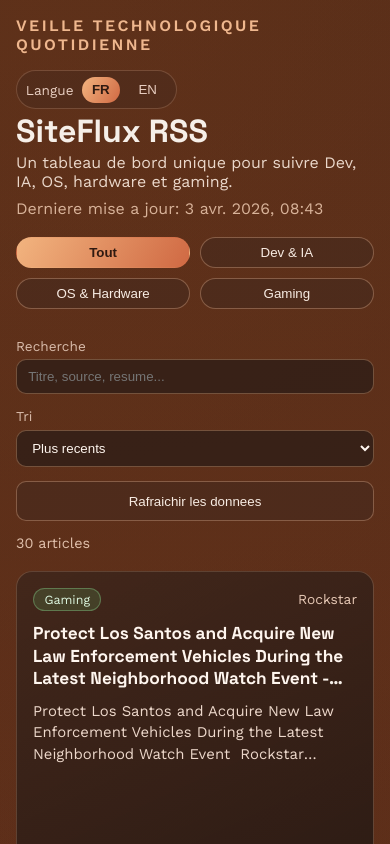
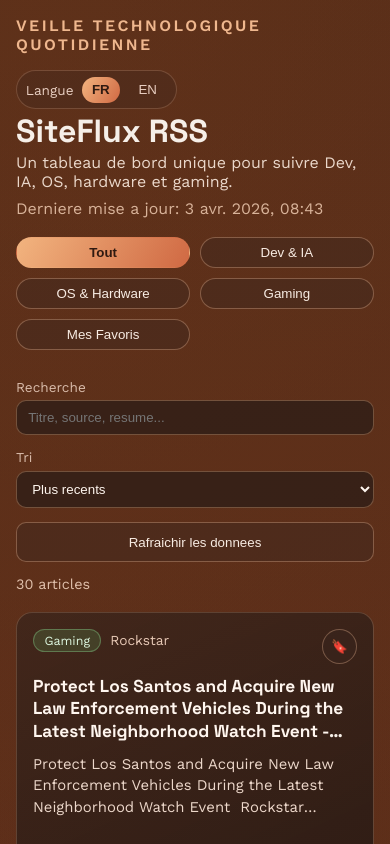
Before and after one commit to LewisProg971/WebRssFlux, an Angular app: page / in a window 390 px wide. Shown: the top 844 px of the page. Built offline with nearby package versions, Linux system fonts and the light colour scheme.

Commit message:
feat: read leater

```diff
--- a/src/app/app.html
+++ b/src/app/app.html
@@ -24,6 +24,7 @@
     <button [class.active]="selectedPillar() === 'dev-ia'" (click)="setPillar('dev-ia')">{{ ui().categories['dev-ia'] }}</button>
     <button [class.active]="selectedPillar() === 'os-hardware'" (click)="setPillar('os-hardware')">{{ ui().categories['os-hardware'] }}</button>
     <button [class.active]="selectedPillar() === 'gaming'" (click)="setPillar('gaming')">{{ ui().categories.gaming }}</button>
+    <button [class.active]="selectedPillar() === 'favorites'" (click)="setPillar('favorites')">{{ ui().favoritesLabel }}</button>
   </section>
 
   <section class="controls" [attr.aria-label]="ui().searchLabel + ' ' + ui().sortLabel">
@@ -62,12 +63,13 @@
   } @else if (error()) {
     <p class="state error">{{ error() }}</p>
   } @else if (displayedItems().length === 0) {
-    <p class="state">{{ ui().noArticles }}</p>
+    <p class="state">{{ selectedPillar() === 'favorites' ? ui().noFavorites : ui().noArticles }}</p>
   } @else {
     <section class="grid" aria-label="Articles RSS">
       @for (item of displayedItems(); track item.link) {
         <article class="card">
           <div class="card-top">
+            <div class="card-info">
               <span
                 class="pill"
                 [class.dev-ia]="item.pillar === 'dev-ia'"
@@ -77,6 +79,17 @@
                 {{ item.pillarLabel }}
               </span>
               <span class="source">{{ item.source }}</span>
+            </div>
+
+            <button
+              class="bookmark"
+              type="button"
+              (click)="toggleFavorite(item)"
+              [class.active]="isFavorite(item)"
+              [attr.aria-label]="isFavorite(item) ? ui().bookmarkRemove : ui().bookmarkAdd"
+            >
+              🔖
+            </button>
           </div>
 
           <h2>
--- a/src/app/app.scss
+++ b/src/app/app.scss
@@ -201,8 +201,16 @@
 
 .card-top {
 	display: flex;
+	align-items: flex-start;
+	justify-content: space-between;
+	gap: 1rem;
+}
+
+.card-info {
+	display: flex;
 	align-items: center;
-	justify-content: space-between;
+	flex-wrap: wrap;
+	align-items: center;
 	gap: 1rem;
 }
 
@@ -235,6 +243,32 @@
 .source {
 	color: #e6c8b5;
 	font-size: 0.86rem;
+}
+
+.bookmark {
+	border: 1px solid rgb(242 188 152 / 34%);
+	background: rgb(59 40 31 / 42%);
+	color: #f8ece3;
+	border-radius: 999px;
+	min-width: 2.2rem;
+	min-height: 2.2rem;
+	display: inline-flex;
+	align-items: center;
+	justify-content: center;
+	cursor: pointer;
+	transition: transform 140ms ease, background 140ms ease, color 140ms ease;
+	flex-shrink: 0;
+}
+
+.bookmark:hover {
+	transform: translateY(-1px);
+	background: rgb(86 55 40 / 64%);
+}
+
+.bookmark.active {
+	background: linear-gradient(120deg, #f2b47f, #d06943);
+	color: #2f1a11;
+	border-color: transparent;
 }
 
 h2 {
@@ -319,4 +353,8 @@
 	.card {
 		height: 340px;
 	}
+
+	.card-info {
+		gap: 0.55rem;
+	}
 }
--- a/src/app/app.ts
+++ b/src/app/app.ts
@@ -3,6 +3,7 @@
 import { Component, computed, inject, signal } from '@angular/core'
 
 type Pillar = 'all' | 'dev-ia' | 'os-hardware' | 'gaming'
+type FeedFilter = Pillar | 'favorites'
 type Language = 'fr' | 'en'
 type ErrorKey = 'load-feed'
 
@@ -12,6 +13,7 @@
   subtitle: string
   lastUpdated: string
   categories: Record<Pillar, string>
+  favoritesLabel: string
   searchLabel: string
   searchPlaceholder: string
   sortLabel: string
@@ -25,6 +27,9 @@
   dateUnknown: string
   loadFeedError: string
   languageLabel: string
+  noFavorites: string
+  bookmarkAdd: string
+  bookmarkRemove: string
 }
 
 type RssItem = {
@@ -51,6 +56,7 @@
 }
 
 const languageStorageKey = 'siteflux-rss-language'
+const favoritesStorageKey = 'siteflux-rss-favorites'
 
 const translations: Record<Language, Translations> = {
   fr: {
@@ -64,6 +70,7 @@
       'os-hardware': 'OS & Hardware',
       gaming: 'Gaming',
     },
+    favoritesLabel: 'Mes Favoris',
     searchLabel: 'Recherche',
     searchPlaceholder: 'Titre, source, resume...',
     sortLabel: 'Tri',
@@ -81,6 +88,9 @@
     dateUnknown: 'Date inconnue',
     loadFeedError: 'Impossible de charger les donnees RSS. Lance npm run rss:build puis reessaie.',
     languageLabel: 'Langue',
+    noFavorites: 'Aucun favori enregistré pour le moment.',
+    bookmarkAdd: 'Ajouter aux favoris',
+    bookmarkRemove: 'Retirer des favoris',
   },
   en: {
     eyebrow: 'Daily tech watch',
@@ -93,6 +103,7 @@
       'os-hardware': 'OS & Hardware',
       gaming: 'Gaming',
     },
+    favoritesLabel: 'My Favorites',
     searchLabel: 'Search',
     searchPlaceholder: 'Title, source, summary...',
     sortLabel: 'Sort',
@@ -110,6 +121,9 @@
     dateUnknown: 'Unknown date',
     loadFeedError: 'Unable to load RSS data. Run npm run rss:build and try again.',
     languageLabel: 'Language',
+    noFavorites: 'No saved favorites yet.',
+    bookmarkAdd: 'Add to favorites',
+    bookmarkRemove: 'Remove from favorites',
   },
 }
 
@@ -123,7 +137,7 @@
   private readonly http = inject(HttpClient)
 
   protected readonly language = signal<Language>('fr')
-  protected readonly selectedPillar = signal<Pillar>('all')
+  protected readonly selectedPillar = signal<FeedFilter>('all')
   protected readonly items = signal<RssItem[]>([])
   protected readonly generatedAt = signal<string | null>(null)
   protected readonly loading = signal(true)
@@ -131,11 +145,17 @@
   protected readonly error = signal<string | null>(null)
   protected readonly searchQuery = signal('')
   protected readonly sortMode = signal<SortMode>('newest')
+  protected readonly favoriteLinks = signal<string[]>([])
 
   protected readonly ui = computed(() => translations[this.language()])
 
   protected readonly filteredItems = computed(() => {
     const pillar = this.selectedPillar()
+    if (pillar === 'favorites') {
+      const favorites = this.favoriteLinks()
+      return this.items().filter((item) => favorites.includes(item.link))
+    }
+
     if (pillar === 'all') {
       return this.items()
     }
@@ -175,10 +195,11 @@
 
   constructor() {
     this.language.set(this.readStoredLanguage())
+    this.favoriteLinks.set(this.readStoredFavorites())
     this.loadFeed()
   }
 
-  protected setPillar(pillar: Pillar): void {
+  protected setPillar(pillar: FeedFilter): void {
     this.selectedPillar.set(pillar)
   }
 
@@ -189,6 +210,21 @@
 
   protected setSearchQuery(value: string): void {
     this.searchQuery.set(value)
+  }
+
+  protected toggleFavorite(item: RssItem): void {
+    const currentFavorites = this.favoriteLinks()
+    const isFavorite = currentFavorites.includes(item.link)
+    const nextFavorites = isFavorite
+      ? currentFavorites.filter((link) => link !== item.link)
+      : [...currentFavorites, item.link]
+
+    this.favoriteLinks.set(nextFavorites)
+    this.writeStoredFavorites(nextFavorites)
+  }
+
+  protected isFavorite(item: RssItem): boolean {
+    return this.favoriteLinks().includes(item.link)
   }
 
   protected setSortMode(value: string): void {
@@ -278,4 +314,32 @@
 
     window.localStorage.setItem(languageStorageKey, language)
   }
+
+  private readStoredFavorites(): string[] {
+    if (typeof window === 'undefined') {
+      return []
+    }
+
+    const storedFavorites = window.localStorage.getItem(favoritesStorageKey)
+    if (!storedFavorites) {
+      return []
+    }
+
+    try {
+      const parsedFavorites = JSON.parse(storedFavorites)
+      return Array.isArray(parsedFavorites)
+        ? parsedFavorites.filter((value): value is string => typeof value === 'string')
+        : []
+    } catch {
+      return []
+    }
+  }
+
+  private writeStoredFavorites(favorites: string[]): void {
+    if (typeof window === 'undefined') {
+      return
+    }
+
+    window.localStorage.setItem(favoritesStorageKey, JSON.stringify(favorites))
+  }
 }
```
Also changed, not shown: doc/Avancement.md (+1 -0 lines), doc/TODO.md (+1 -0 lines). Lines whose indentation alone changed are shown as unchanged.
